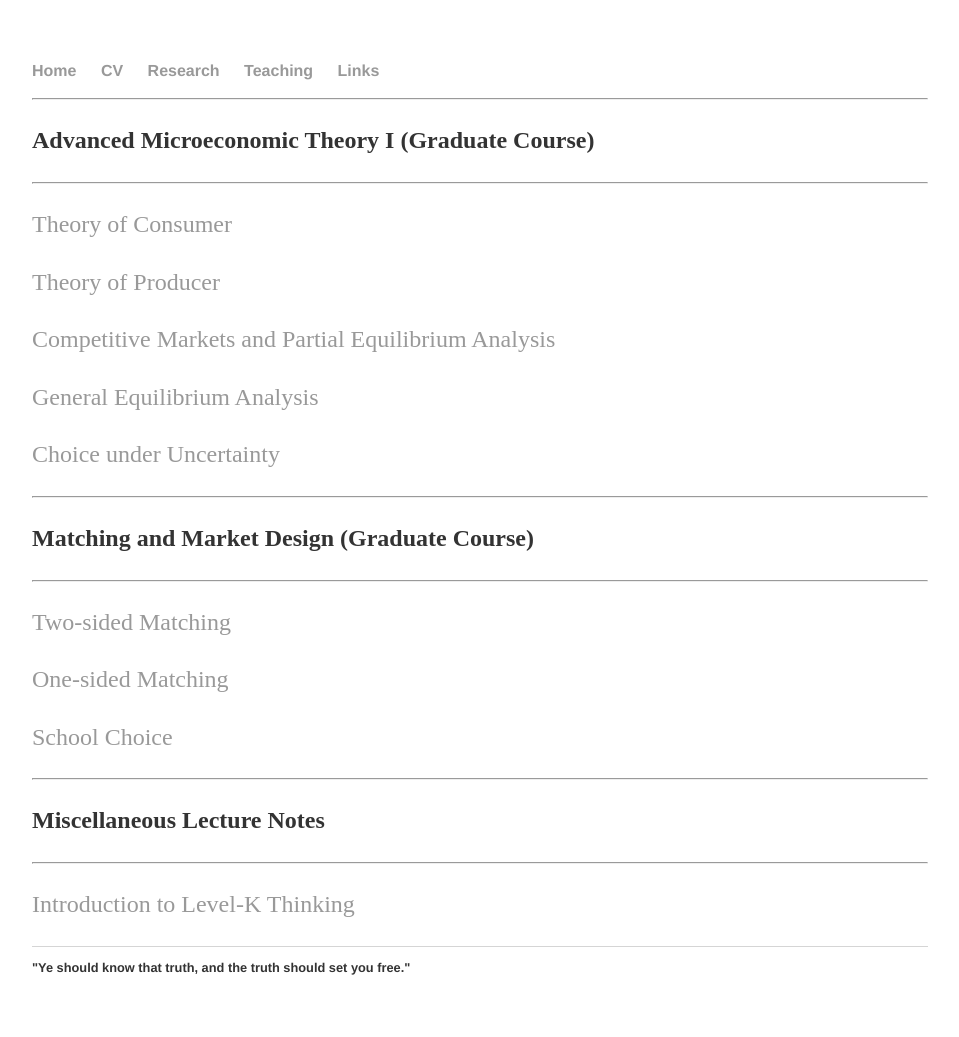
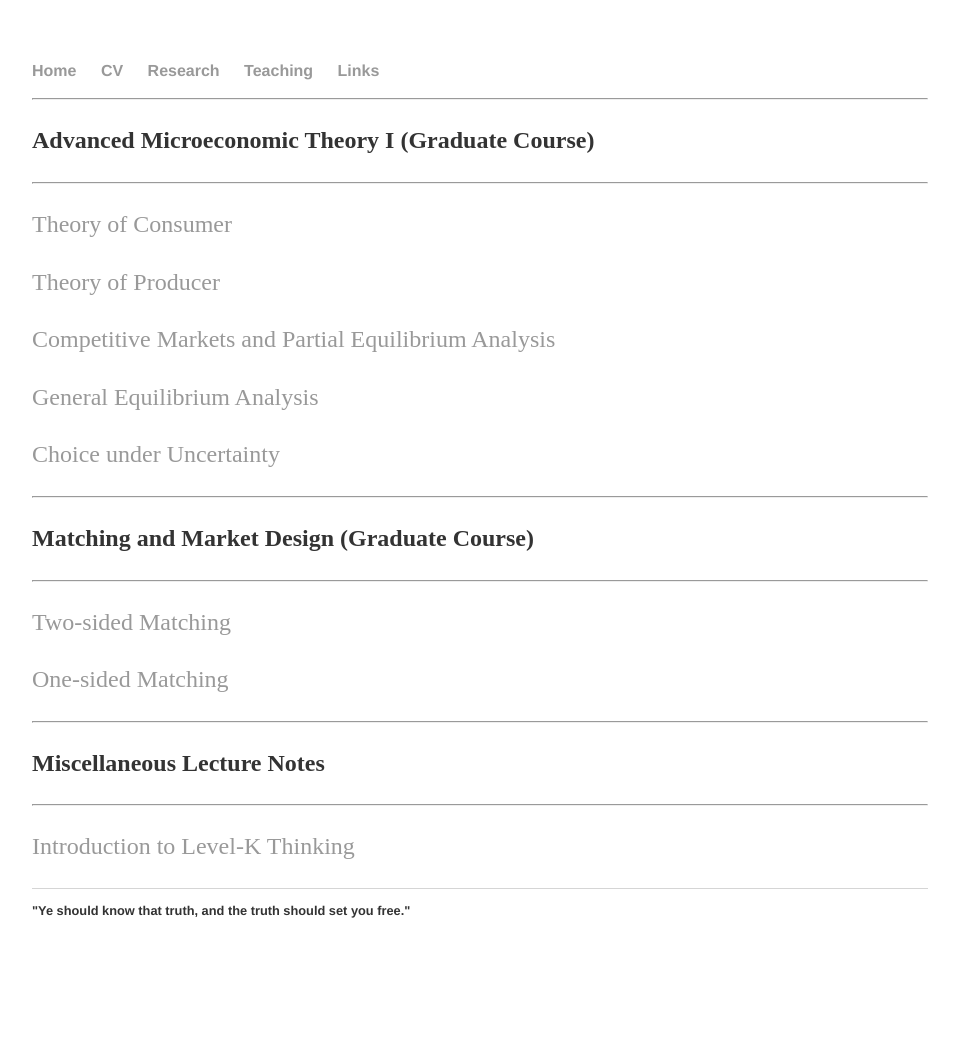
Before and after one commit to zlchurch/zlchurch.github.io, a Jekyll site: the page built from Teaching/index.md, in a window 1280 px wide. Shown: the whole page, without its empty margins (160-1119 px from the left). Built offline with Jekyll 4.4.1, drawn with Linux system fonts in a browser that asks for light colours; our own code applies the rules of GitHub Pages for plain Markdown files; after the commit the page ends 980 px from its top, so only the background shows below that.

Commit message:
Update index.md

```diff
--- a/Teaching/index.md
+++ b/Teaching/index.md
@@ -26,7 +26,6 @@
 
 [One-sided Matching]("/Teaching/consumer.pdf")
 
-[School Choice]("/Teaching/consumer.pdf")
 
 
 -----
```
